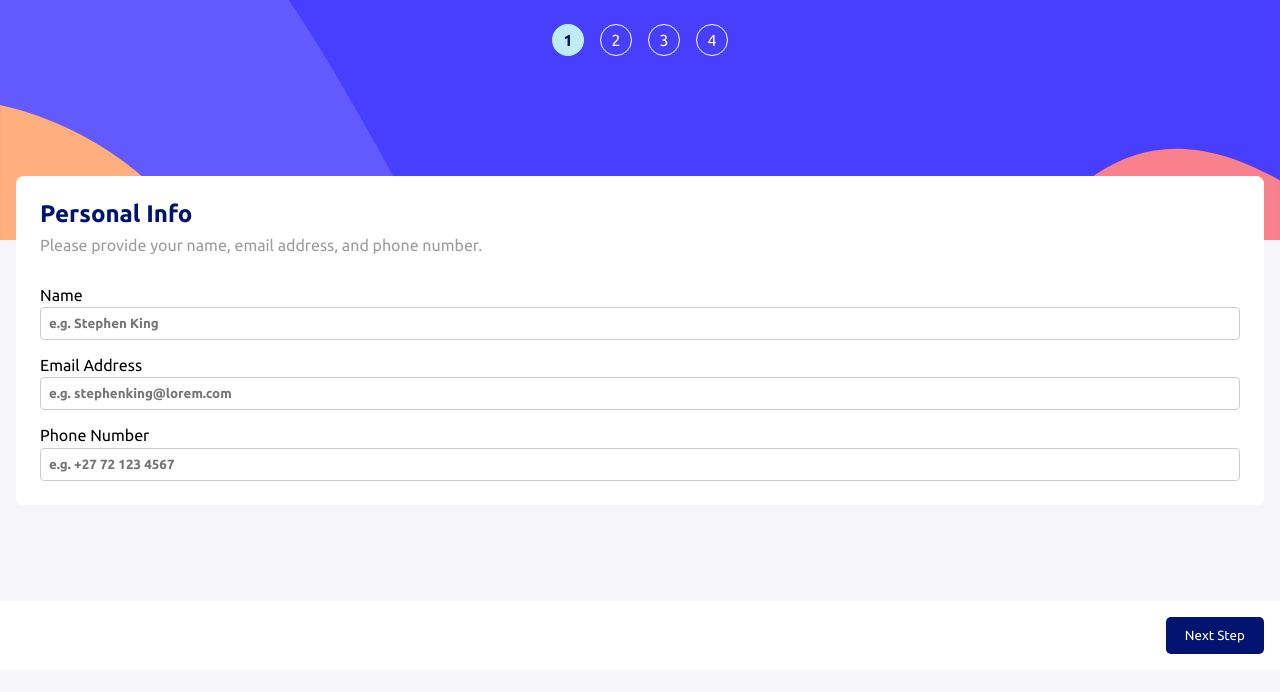
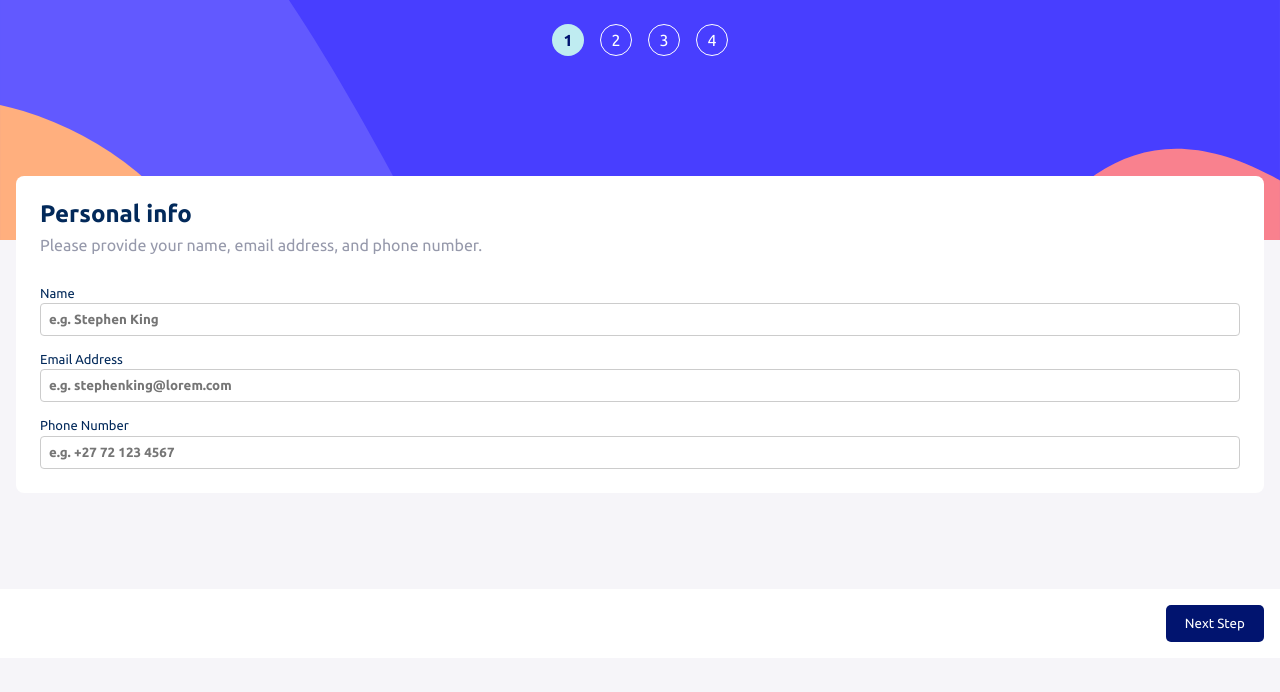
Before and after one commit to nkululek0/multi-step-form, a React (Vite) app: page / in a window 1280 px wide. Shown: the top 692 px of the page. Built offline with nearby package versions, Linux system fonts and the light colour scheme.

Commit message:
(Update): global-styling -> adds colours to app css and registers it on personal info module

```diff
--- a/src/app/App.css
+++ b/src/app/App.css
@@ -1,3 +1,11 @@
+:root {
+  --blue-950: hsl(213, 96%, 18%);
+  --purple-600: hsl(243, 100%, 62%);
+  --grey-500: hsl(231, 11%, 63%);
+  --grey: #f6f5f9;
+  --grey-500: hsl(231, 11%, 63%);
+}
+
 * {
   box-sizing: border-box;
   margin: 0;
@@ -12,5 +20,5 @@
 
 .content-wrapper {
   height: 70dvh;
-  background-color: #f6f5f9;
+  background-color: var(--grey);
 }
--- a/src/components/personal-info/Personal-Info.module.css
+++ b/src/components/personal-info/Personal-Info.module.css
@@ -1,12 +1,5 @@
-:root {
-    --background-color: #f6f5f9;
-    --light-grey: #00000063;
-    --light-grey-2: #0444a50d;
-    --dark-blue: #01146f;
-}
-
 .personal-info-wrapper {
-    background-color: var(--background-color);
+    background-color: var(--grey);
 }
 
 .personal-info {
@@ -28,11 +21,11 @@
 
     h1 {
         font-size: 1.5rem;
-        color: var(--dark-blue);
+        color: var(--blue-950);
     }
 
     p {
-        color: var(--light-grey);
+        color: var(--grey-500);
     }
 }
 
@@ -51,6 +44,11 @@
 .label-wrapper {
     display: flex;
     justify-content: space-between;
+    font-size: 13px;
+
+    label {
+        color: var(--blue-950);
+    }
 }
 
 .input {
@@ -59,8 +57,10 @@
     border-radius: 4px;
     border: 1px solid #ccc;
 }
-.input:active {
-    border: 1px solid #000;
+.input:active,
+.input:focus-visible {
+    outline: none;
+    border: 1px solid var(--purple-600);
 }
 
 .error {
--- a/src/components/personal-info/Personal-Info.tsx
+++ b/src/components/personal-info/Personal-Info.tsx
@@ -89,7 +89,7 @@ export function PersonalInfo() {
       <article className={styles['personal-info-wrapper']}>
         <section className={styles['personal-info']}>
           <header className={styles['header']}>
-            <h1>Personal Info</h1>
+            <h1>Personal info</h1>
             <p>Please provide your name, email address, and phone number.</p>
           </header>
           <form className={styles['form']}>
```
